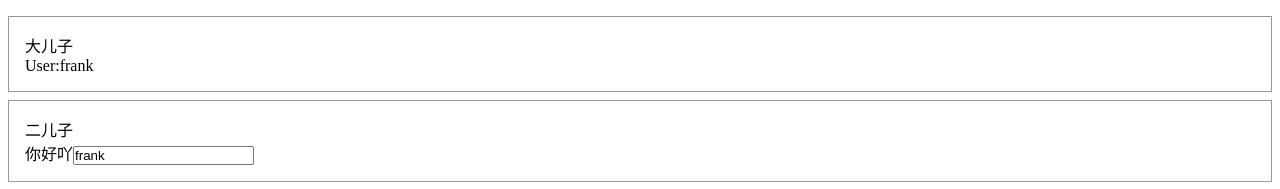
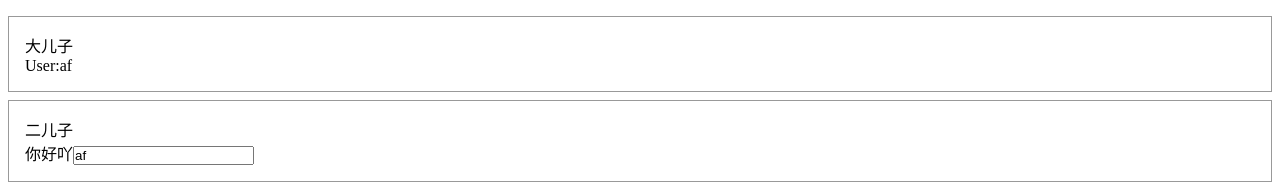
Before and after one commit to Zourunfa/deep_in_redux, a React (Vite) app: page / in a window 1280 px wide. Shown: the top 189 px of the page. Built offline with nearby package versions, Linux system fonts and the light colour scheme.

Commit message:
feat: connect render

```diff
--- a/src/App.jsx
+++ b/src/App.jsx
@@ -1,28 +1,57 @@
 // 请从课程简介里下载本代码
-import React, { useContext, useState } from 'react'
+import React, { useContext, useEffect, useState } from 'react'
 
 const appContext = React.createContext(null)
+
+// 为防止一个地方改动User,所有组件都执行render
+// 将store放在外面,然后只有被connect的组件在state变化的时候才会执行
+const store = {
+  state:{
+    user:{
+      name:'af',
+      age:25
+    }
+  },
+  setState: (newState) =>{
+    // console.log(newState,'---newState')
+    store.state = newState
+    store.listeners.map(fn => fn(store.state))
+  },
+  listeners:[],
+  subscribe(fn){
+    store.listeners.push(fn)
+    return ()=>{
+      const index = store.listeners.indexOf(fn)
+      store.listeners.splice(index,1)
+    }
+  }
+}
 export const App = () => {
-  const [appState, setAppState] = useState({
-    user: {name: 'frank', age: 18}
-  })
-  const contextValue = {appState, setAppState}
+
   return (
-    <appContext.Provider value={contextValue}>
+    <appContext.Provider value={store}>
       <大儿子/>
       <二儿子/>
       <幺儿子/>
     </appContext.Provider>
   )
 }
-const 大儿子 = () => <section>大儿子<User/></section>
-const 二儿子 = () => <section>二儿子<UserModifier x={'123'}>你好吖</UserModifier></section>
-const 幺儿子 = () => <section>幺儿子</section>
-const User = () => {
-  const contextValue = useContext(appContext)
-  return <div>User:{contextValue.appState.user.name}</div>
-
+const 大儿子 = () => {
+  console.log('大儿子执行')
+  return <section>大儿子<User/></section>
 }
+const 二儿子 = () => {
+  console.log('2儿子执行')
+  return <section>二儿子<UserModifier x={'123'}>你好吖</UserModifier></section>
+}
+const 幺儿子 = () => {
+  console.log('幺儿子执行')
+  return <section>幺儿子</section>
+}
+const User =connect(({state,dispatch}) => {
+  console.log('User执行')
+  return <div>User:{state.user.name}</div>
+})
 
 // reducer 规范state的创建流程
 const reducer = (state,{type,payload})=>{
@@ -54,15 +83,22 @@ const  Wrapper = ()=>{
 // userModifier组件 通过上面的wrapper的封装能够读写全局的state和使用dispatch
 // 那么我们肯定会有很多组件，每个组件都这样写一遍肯定是成本很高的
 // 这时候我们就需要抽离一个高阶函数组件完成这件事
-const connect = (Component) =>{
+function connect(Component){
   return (props)=>{
-    const {appState, setAppState} = useContext(appContext)
+    const {state,setState} = useContext(appContext)
+    const [,update] = useState({})
 
+    useEffect(()=>{
+      store.subscribe(()=>{
+        update({})
+      })
+    })
     const dispatch = (action) => {
-      setAppState(reducer(appState,action))
+      setState(reducer(state,action))
+      update({})
     }
 
-    return <Component {...props} dispatch={dispatch} state={appState}/>
+    return <Component {...props} dispatch={dispatch} state={state}/>
   }
 }
 
@@ -89,6 +125,7 @@ const connect = (Component) =>{
 const UserModifier = connect(({dispatch,state,children}) => {
 
 
+  console.log('UserModifier执行')
   const onChange = (e) => {
 
 
```
